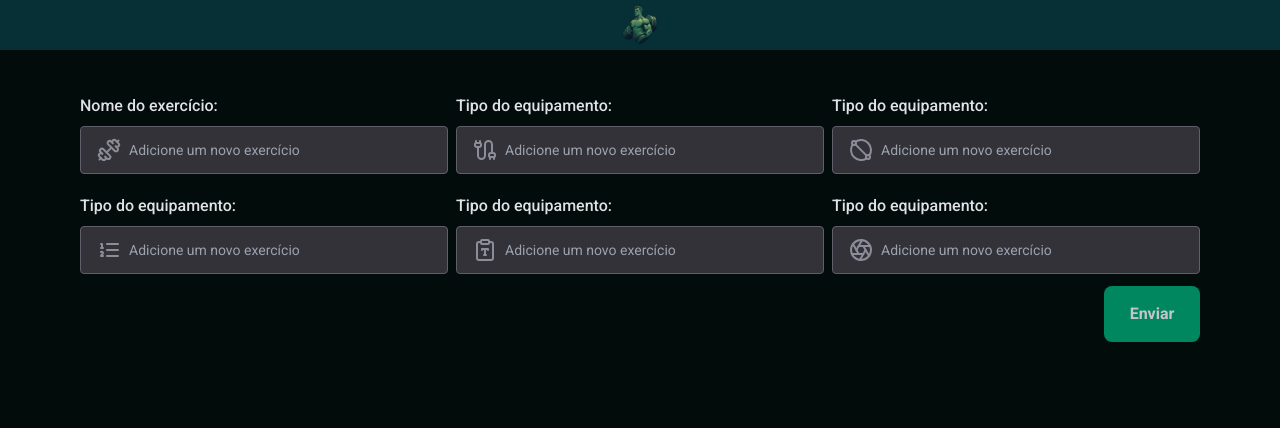
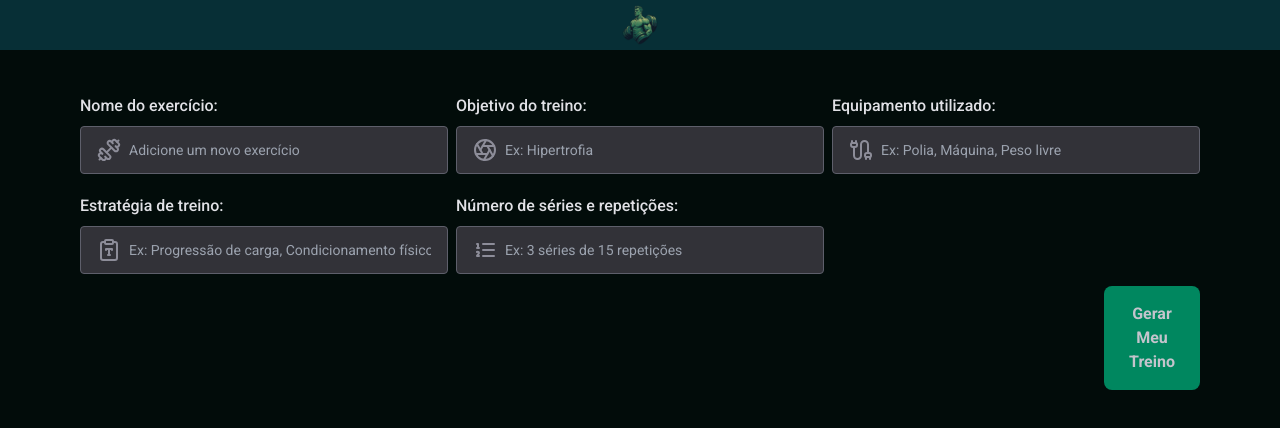
Before and after one commit to LucasAnselmoSilva12345/fit-feed, a React (Vite) app: page /training-tracker in a window 1280 px wide. Shown: the top 428 px of the page. Built offline with nearby package versions, Linux system fonts and the light colour scheme.

Commit message:
feat: update new names of label and placeholder Input
Signed-off-by: LucasAnselmoSilva12345 <lucasanselmodasilva02@gmail.com>

```diff
--- a/src/pages/training-tracker.tsx
+++ b/src/pages/training-tracker.tsx
@@ -3,7 +3,6 @@ import {
   ApertureIcon,
   Cable,
   ClipboardTypeIcon,
-  DiameterIcon,
   DumbbellIcon,
   ListOrderedIcon,
 } from 'lucide-react';
@@ -22,7 +21,6 @@ const formSchema = z.object({
   equipmentType: z
     .string()
     .nonempty('O campo tipo de equipamento é obrigatório'),
-  weight: z.string().nonempty('O campo de carga é obrigatório'),
   numberRepeatSeries: z
     .string()
     .nonempty('O campo de número de repetições é obrigatório'),
@@ -75,8 +73,32 @@ export function TrainingTracker() {
 
           <div className="space-y-2">
             <InputRoot>
+              <InputLabel htmlFor="trainingGoal">
+                Objetivo do treino:
+              </InputLabel>
+              <InputContainer>
+                <InputIcon>
+                  <ApertureIcon />
+                </InputIcon>
+                <InputField
+                  id="trainingGoal"
+                  type="text"
+                  placeholder="Ex: Hipertrofia"
+                  {...register('trainingGoal')}
+                />
+              </InputContainer>
+            </InputRoot>
+            {errors.trainingGoal && (
+              <p className="text-carnation-600 text-xs font-roboto-semi-bold font-semibold">
+                {errors.trainingGoal.message}
+              </p>
+            )}
+          </div>
+
+          <div className="space-y-2">
+            <InputRoot>
               <InputLabel htmlFor="equipmentType">
-                Tipo do equipamento:
+                Equipamento utilizado:
               </InputLabel>
               <InputContainer>
                 <InputIcon>
@@ -85,7 +107,7 @@ export function TrainingTracker() {
                 <InputField
                   id="equipmentType"
                   type="text"
-                  placeholder="Adicione um novo exercício"
+                  placeholder="Ex: Polia, Máquina, Peso livre"
                   {...register('equipmentType')}
                 />
               </InputContainer>
@@ -99,54 +121,8 @@ export function TrainingTracker() {
 
           <div className="space-y-2">
             <InputRoot>
-              <InputLabel htmlFor="weight">Tipo do equipamento:</InputLabel>
-              <InputContainer>
-                <InputIcon>
-                  <DiameterIcon />
-                </InputIcon>
-                <InputField
-                  id="weight"
-                  type="text"
-                  placeholder="Adicione um novo exercício"
-                  {...register('weight')}
-                />
-              </InputContainer>
-            </InputRoot>
-            {errors.weight && (
-              <p className="text-carnation-600 text-xs font-roboto-semi-bold font-semibold">
-                {errors.weight.message}
-              </p>
-            )}
-          </div>
-
-          <div className="space-y-2">
-            <InputRoot>
-              <InputLabel htmlFor="numberRepeatSeries">
-                Tipo do equipamento:
-              </InputLabel>
-              <InputContainer>
-                <InputIcon>
-                  <ListOrderedIcon />
-                </InputIcon>
-                <InputField
-                  id="numberRepeatSeries"
-                  type="text"
-                  placeholder="Adicione um novo exercício"
-                  {...register('numberRepeatSeries')}
-                />
-              </InputContainer>
-            </InputRoot>
-            {errors.numberRepeatSeries && (
-              <p className="text-carnation-600 text-xs font-roboto-semi-bold font-semibold">
-                {errors.numberRepeatSeries.message}
-              </p>
-            )}
-          </div>
-
-          <div className="space-y-2">
-            <InputRoot>
               <InputLabel htmlFor="typeOfExercise">
-                Tipo do equipamento:
+                Estratégia de treino:
               </InputLabel>
               <InputContainer>
                 <InputIcon>
@@ -155,7 +131,7 @@ export function TrainingTracker() {
                 <InputField
                   id="typeOfExercise"
                   type="text"
-                  placeholder="Adicione um novo exercício"
+                  placeholder="Ex: Progressão de carga, Condicionamento físico"
                   {...register('typeOfExercise')}
                 />
               </InputContainer>
@@ -169,24 +145,24 @@ export function TrainingTracker() {
 
           <div className="space-y-2">
             <InputRoot>
-              <InputLabel htmlFor="trainingGoal">
-                Tipo do equipamento:
+              <InputLabel htmlFor="numberRepeatSeries">
+                Número de séries e repetições:
               </InputLabel>
               <InputContainer>
                 <InputIcon>
-                  <ApertureIcon />
+                  <ListOrderedIcon />
                 </InputIcon>
                 <InputField
-                  id="trainingGoal"
+                  id="numberRepeatSeries"
                   type="text"
-                  placeholder="Adicione um novo exercício"
-                  {...register('trainingGoal')}
+                  placeholder="Ex: 3 séries de 15 repetições"
+                  {...register('numberRepeatSeries')}
                 />
               </InputContainer>
             </InputRoot>
-            {errors.trainingGoal && (
+            {errors.numberRepeatSeries && (
               <p className="text-carnation-600 text-xs font-roboto-semi-bold font-semibold">
-                {errors.trainingGoal.message}
+                {errors.numberRepeatSeries.message}
               </p>
             )}
           </div>
@@ -196,7 +172,7 @@ export function TrainingTracker() {
           type="submit"
           className="w-full lg:max-w-[6rem] p-4 bg-eucalyptus-700 rounded-lg capitalize font-roboto-bold text-base font-bold transition ease-in-out duration-200 hover:bg-eucalyptus-500"
         >
-          enviar
+          Gerar meu treino
         </button>
       </form>
     </section>
```
